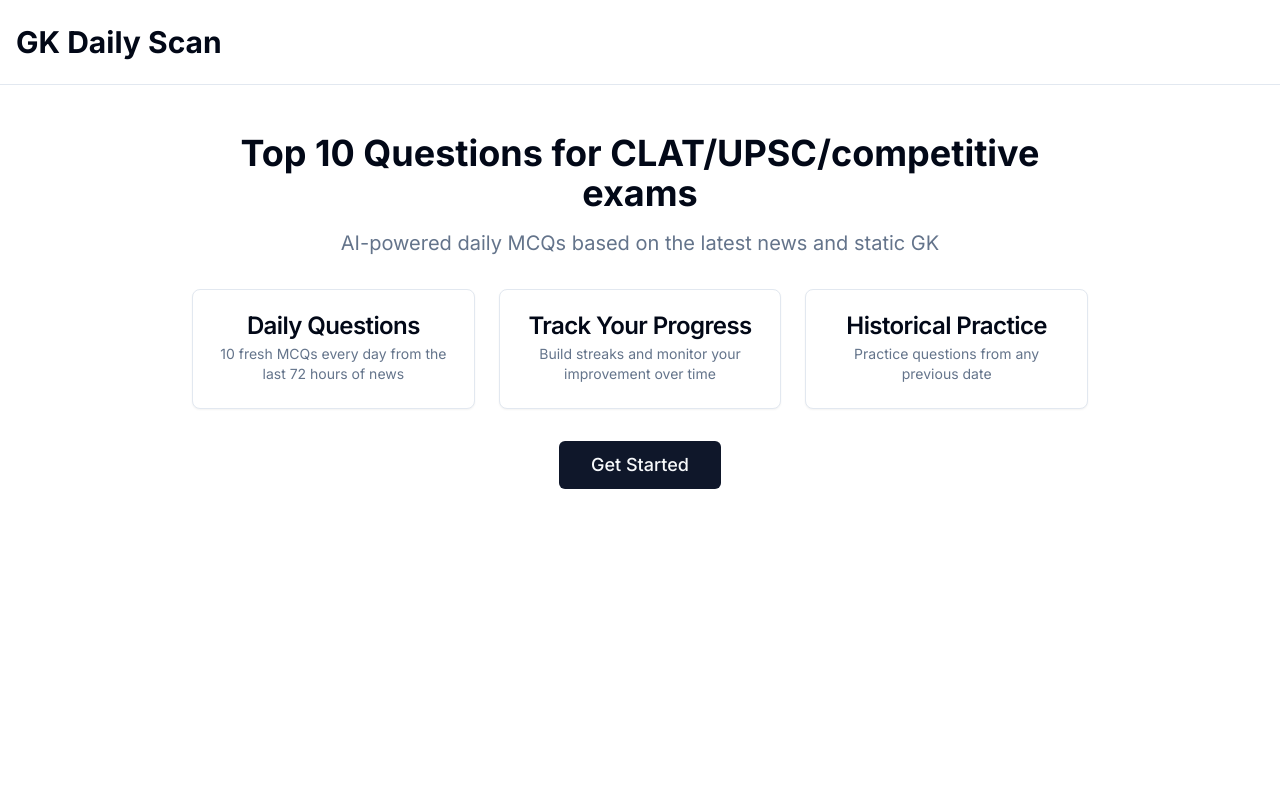
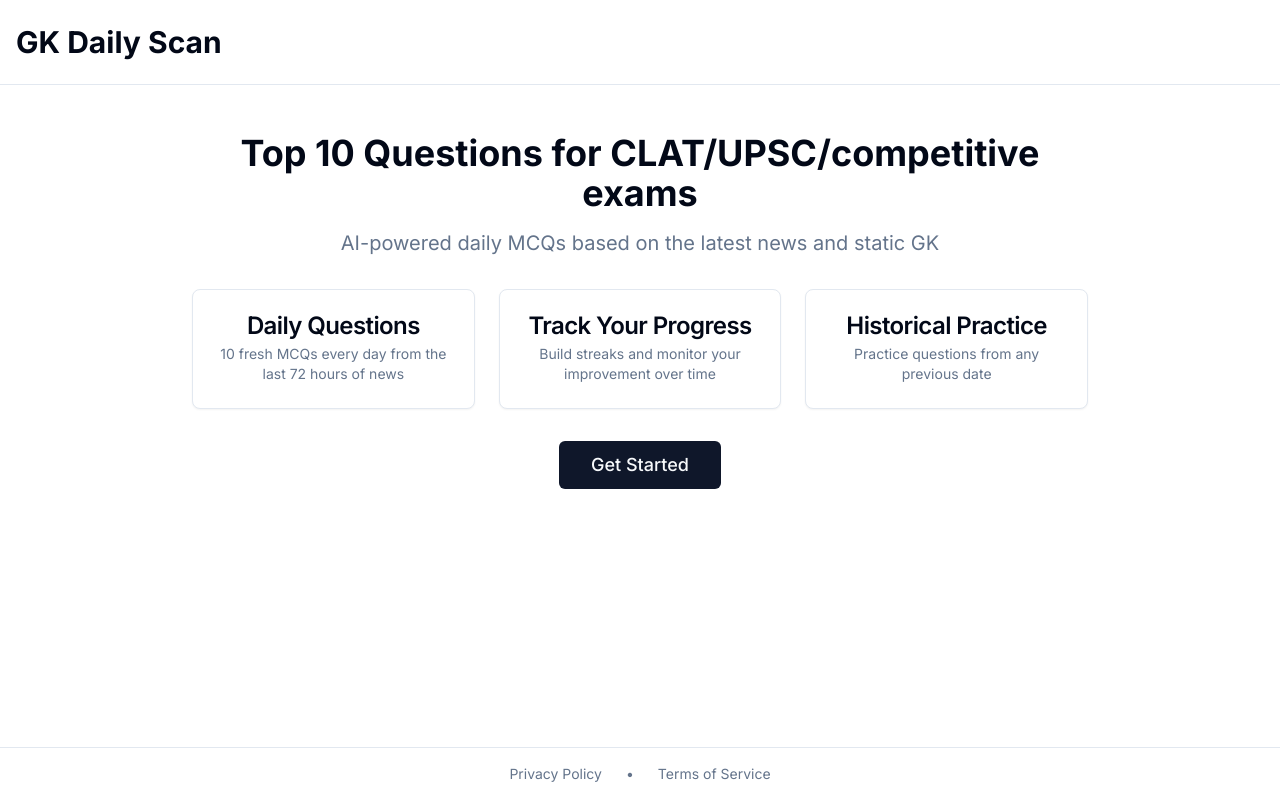
Before and after one commit to Tiru-Kaggundi/CLAT_site, a Next.js app: page / in a window 1280 px wide. Built offline with nearby package versions, Linux system fonts and the light colour scheme.

Commit message:
Add privacy policy and terms links to homepage footer

```diff
--- a/src/app/page.tsx
+++ b/src/app/page.tsx
@@ -57,6 +57,19 @@ export default function HomePage() {
           </div>
         </div>
       </main>
+      <footer className="border-t mt-auto py-4">
+        <div className="container mx-auto px-4">
+          <div className="flex justify-center gap-6 text-sm text-muted-foreground">
+            <Link href="/privacy" className="hover:text-foreground transition-colors">
+              Privacy Policy
+            </Link>
+            <span>•</span>
+            <Link href="/terms" className="hover:text-foreground transition-colors">
+              Terms of Service
+            </Link>
+          </div>
+        </div>
+      </footer>
     </div>
   );
 }
```
